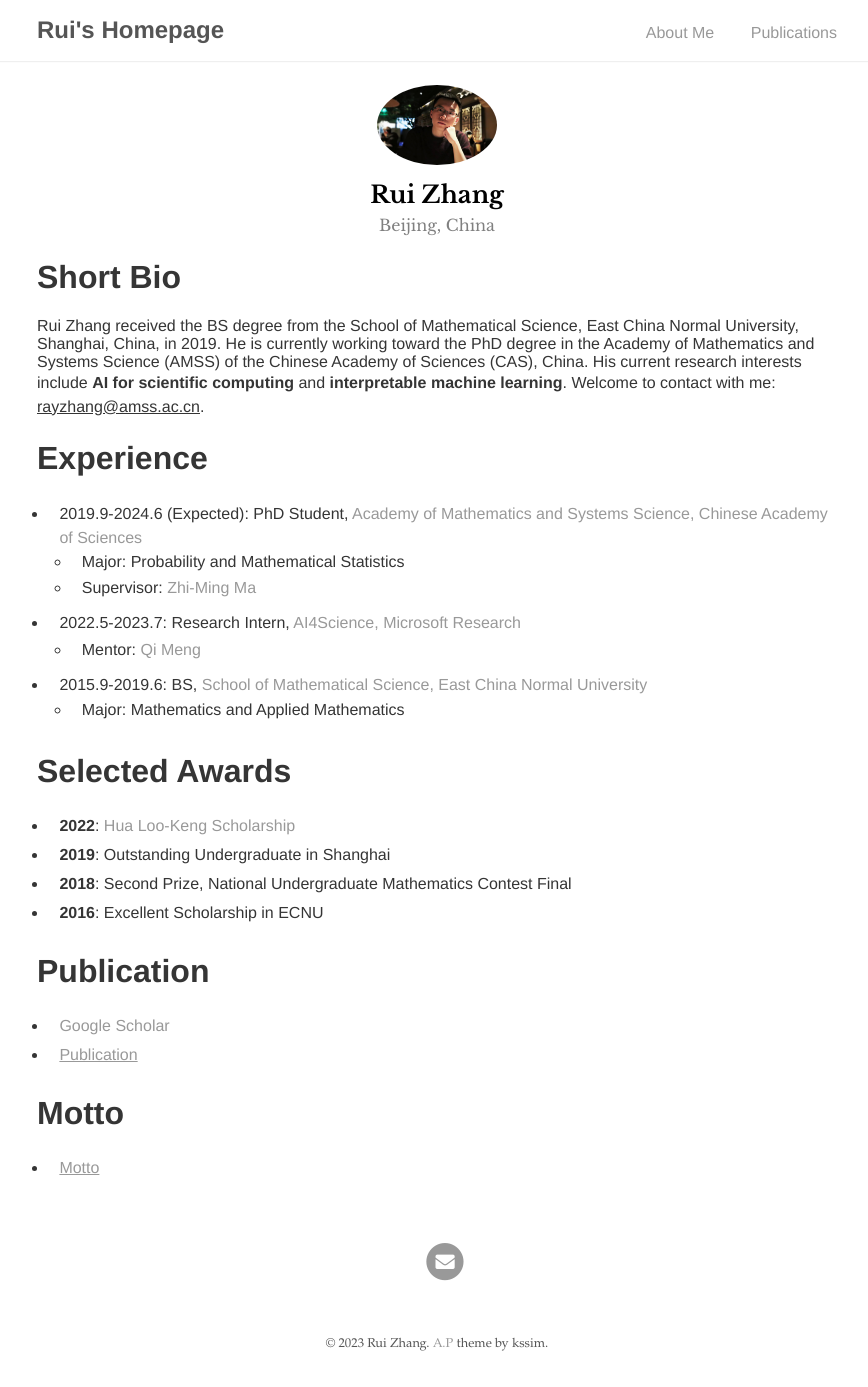
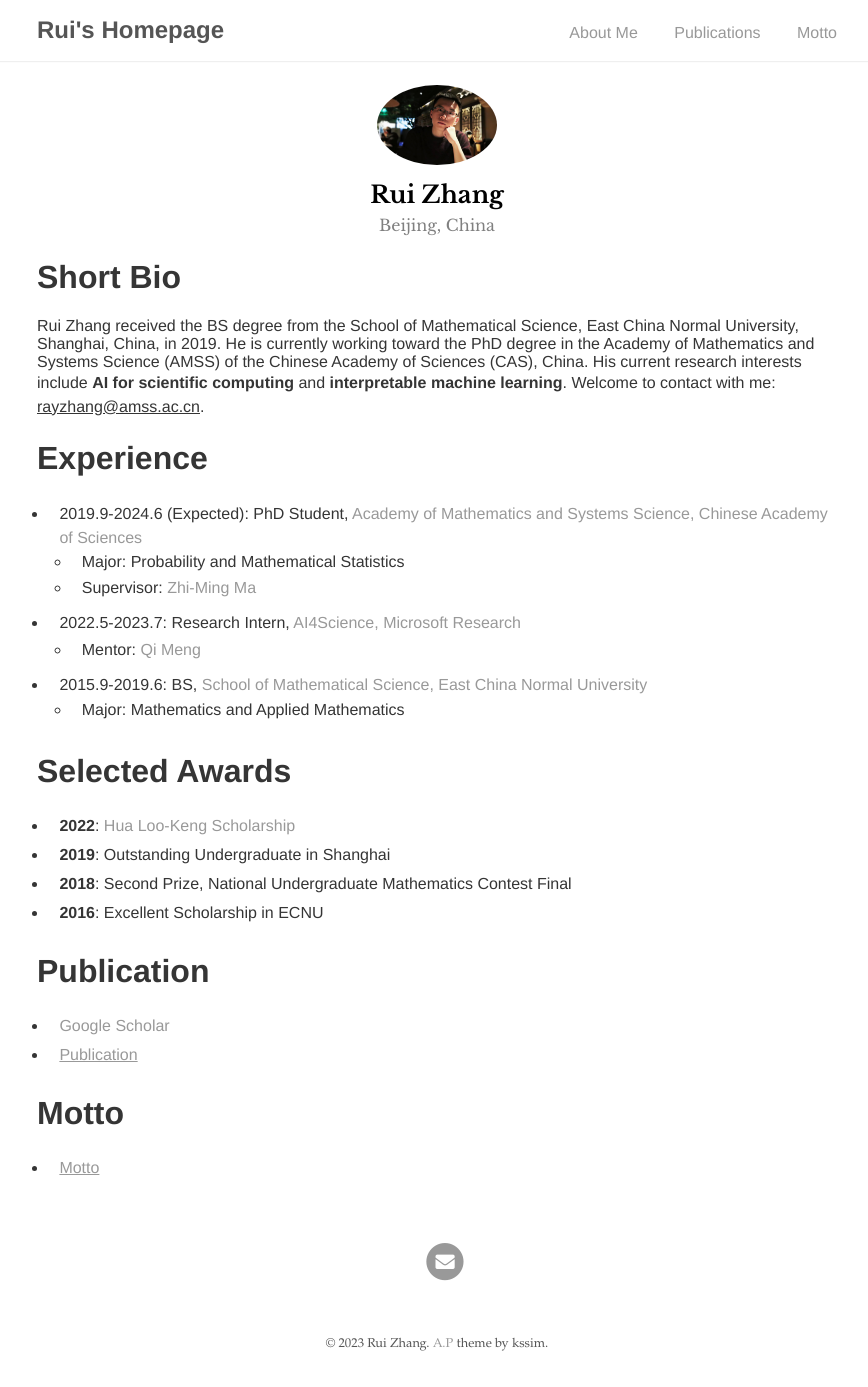
Before and after one commit to optray/optray.github.io, a Jekyll site: the page built from index.md, in a window 1280 px wide. Shown: the whole page, without its empty margins (203-1071 px from the left). Built offline with Jekyll 4.4.1, drawn with Linux system fonts in a browser that asks for light colours; our own code applies the rules of GitHub Pages for plain Markdown files.

Commit message:
Update base.html

```diff
--- a/_layouts/base.html
+++ b/_layouts/base.html
@@ -12,6 +12,7 @@
         <ul>
           <li><a href="{{ '/' | prepend: site.baseurl }}">About Me</a></li>
 		  <li><a href="{{ '/publication' | prepend: site.baseurl }}">Publications</a></li>
+		 <li><a href="{{ '/motto' | prepend: site.baseurl }}">Motto</a></li>
         </ul>
     </div>
   </nav>
```
